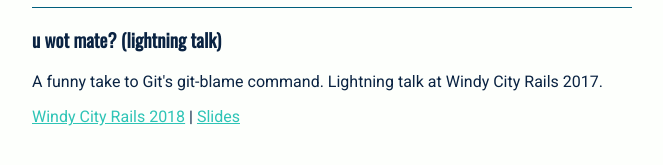
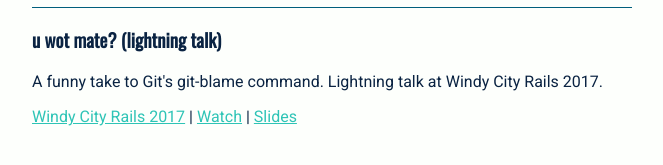
Before and after one commit to lauramosher/lauramosher.github.io, a Jekyll site: the page built from talks.html, in a window 1280 px wide. Shown: the part 662-827 px from the top of the page, without its empty margins (308-971 px from the left). Built offline with Jekyll 4.4.1, drawn with Linux system fonts in a browser that asks for light colours.

Commit message:
Fix lightning talk links

```diff
--- a/talks.html
+++ b/talks.html
@@ -25,6 +25,6 @@ layout: default
   <p>A funny take to Git's git-blame command. Lightning talk at Windy City Rails 2017.</p>
 
   <section>
-    <p><a href="https://youtu.be/X5dzyoHAMv0?t=531" target="_blank">Windy City Rails 2018</a> | <a href="https://drive.google.com/file/d/0B1aZdpARfX-uenFQMFcybjFKWmc/view">Slides</a></p>
+    <p><a href="https://windycityrails.com/" target="_blank">Windy City Rails 2017</a> | <a href="https://youtu.be/X5dzyoHAMv0?t=531" target="_blank">Watch</a> | <a href="https://drive.google.com/file/d/0B1aZdpARfX-uenFQMFcybjFKWmc/view">Slides</a></p>
   </section>
 </section>
```
Also changed, not shown: 1 other file.
